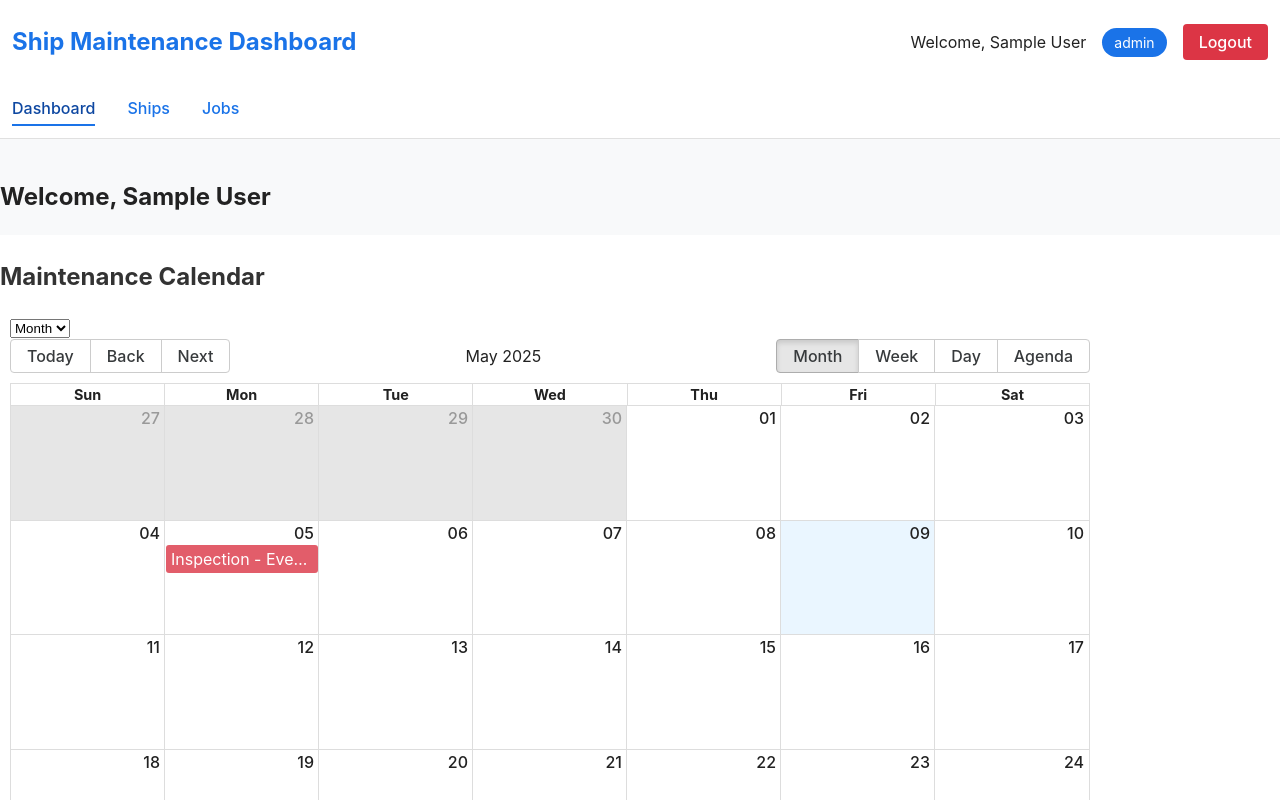
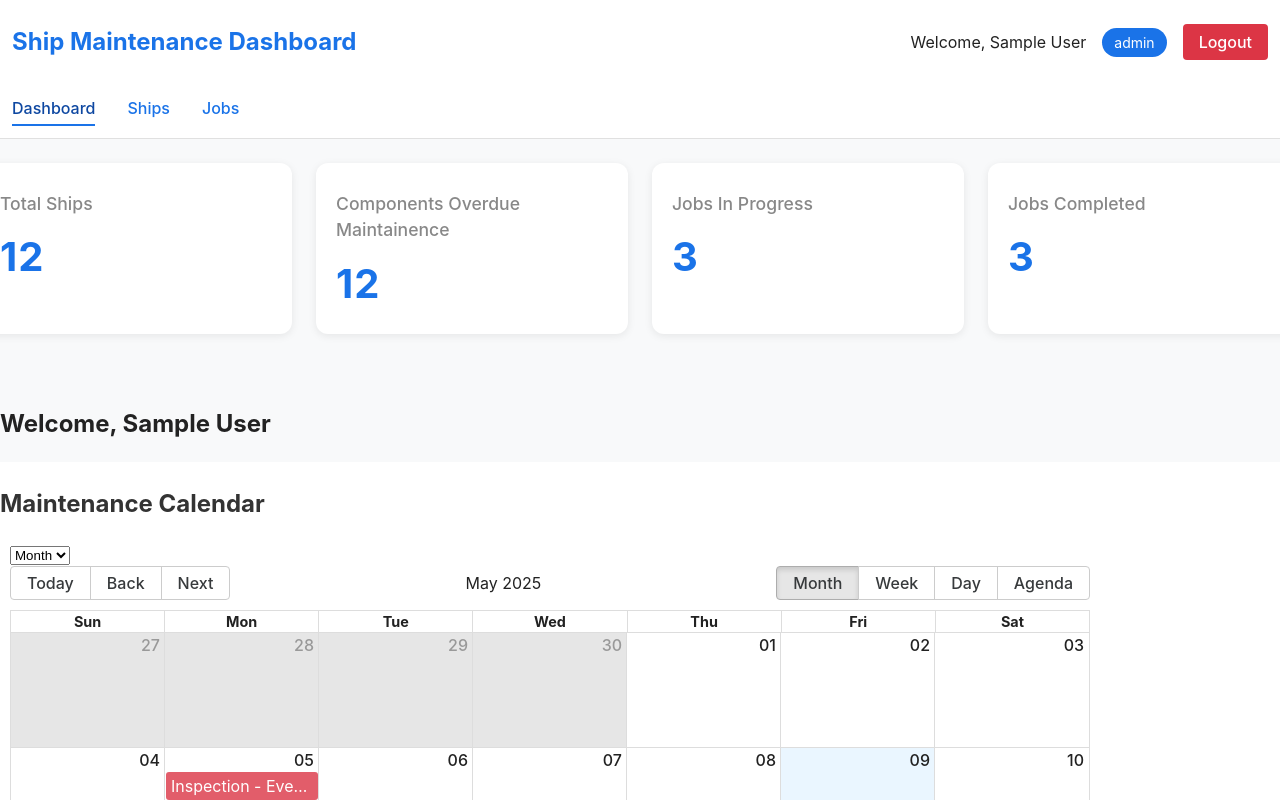
Before and after one commit to venkateshjaiswal21/Ship_Maintainance_Dashboard_ENTNT, a React (Vite) app: page / in a window 1280 px wide. Shown: the top 800 px of the page. Built offline with nearby package versions, Linux system fonts and the light colour scheme; sample sign-in values are in the browser's storage.

Commit message:
Implemented KPICards.jsx to show total ships, total components with overdue maintainence, Jobs in Progress and Jobs Completed

```diff
--- a/src/components/Dashboard/KPICards.jsx
+++ b/src/components/Dashboard/KPICards.jsx
@@ -0,0 +1,48 @@
+import React from 'react';
+import { UseShips } from '../../contexts/ShipsContext';
+import { UseJobs } from '../../contexts/JobsContext';
+import { UseComponents } from '../../contexts/ComponentsContext';
+import '../../styles/KPICards.css';
+
+const KPICards = () => {
+  const { ships } = UseShips();
+  const { jobs } = UseJobs();
+  const { components } = UseComponents();
+
+  const totalShips = ships.length;
+  const now = new Date();
+  const OVERDUE_DAYS = 180;
+  const overdueComponents = components.filter(c => {
+    if (!c.lastMaintenanceDate) return true;
+    const lastDate = new Date(c.lastMaintenanceDate);
+    const diffDays = (now - lastDate) / (1000 * 60 * 60 * 24);
+    return diffDays > OVERDUE_DAYS;
+  });
+  const totalOverdueComponents = overdueComponents.length;
+
+  const jobsInProgress = jobs.filter(j => j.status && j.status.toLowerCase() === 'in progress').length;
+  const jobsCompleted = jobs.filter(j => j.status && j.status.toLowerCase() === 'completed').length;
+
+  return (
+    <div className="kpi-cards-container">
+      <div className="kpi-card">
+        <div className="kpi-title">Total Ships</div>
+        <div className="kpi-value">{totalShips}</div>
+      </div>
+      <div className="kpi-card">
+        <div className="kpi-title">Components Overdue Maintainence</div>
+        <div className="kpi-value">{totalOverdueComponents}</div>
+      </div>
+      <div className="kpi-card">
+        <div className="kpi-title">Jobs In Progress</div>
+        <div className="kpi-value">{jobsInProgress}</div>
+      </div>
+      <div className="kpi-card">
+        <div className="kpi-title">Jobs Completed</div>
+        <div className="kpi-value">{jobsCompleted}</div>
+      </div>
+    </div>
+  );
+};
+
+export default KPICards;
--- a/src/pages/DashboardPage.jsx
+++ b/src/pages/DashboardPage.jsx
@@ -3,6 +3,7 @@ import { UseAuth } from '../contexts/AuthContext';
 import '../styles/DashboardPage.css';
 import DashboardNav from '../components/Dashboard/DashboardNav';
 import JobCalendar from '../components/Jobs/JobCalendar';
+import KPICards from '../components/Dashboard/KPICards';
 
 const DashboardPage = () => {
   const { user, logout } = UseAuth();
@@ -20,6 +21,8 @@ const DashboardPage = () => {
         </div>
       </header>
       <DashboardNav />
+      <br />
+      <KPICards />
       <div className="dashboard-content">
         <h2>Welcome, {user.name}</h2>
         <div className="dashboard-section">
--- /dev/null
+++ b/src/styles/KPICards.css
@@ -0,0 +1,36 @@
+.kpi-cards-container {
+  display: grid;
+  grid-template-columns: repeat(auto-fit, minmax(220px, 1fr));
+  gap: 24px;
+  margin-bottom: 32px;
+  width: 100%;
+}
+
+.kpi-card {
+  background: #fff;
+  border-radius: 12px;
+  box-shadow: 0 2px 8px rgba(0,0,0,0.08);
+  padding: 28px 20px 20px 20px;
+  display: flex;
+  flex-direction: column;
+  align-items: flex-start;
+  transition: box-shadow 0.2s;
+}
+
+.kpi-card:hover {
+  box-shadow: 0 4px 16px rgba(0,0,0,0.13);
+}
+
+.kpi-title {
+  font-size: 1.1rem;
+  color: #888;
+  margin-bottom: 10px;
+  font-weight: 500;
+}
+
+.kpi-value {
+  font-size: 2.5rem;
+  font-weight: bold;
+  color: #1a73e8;
+  letter-spacing: 1px;
+}
```
